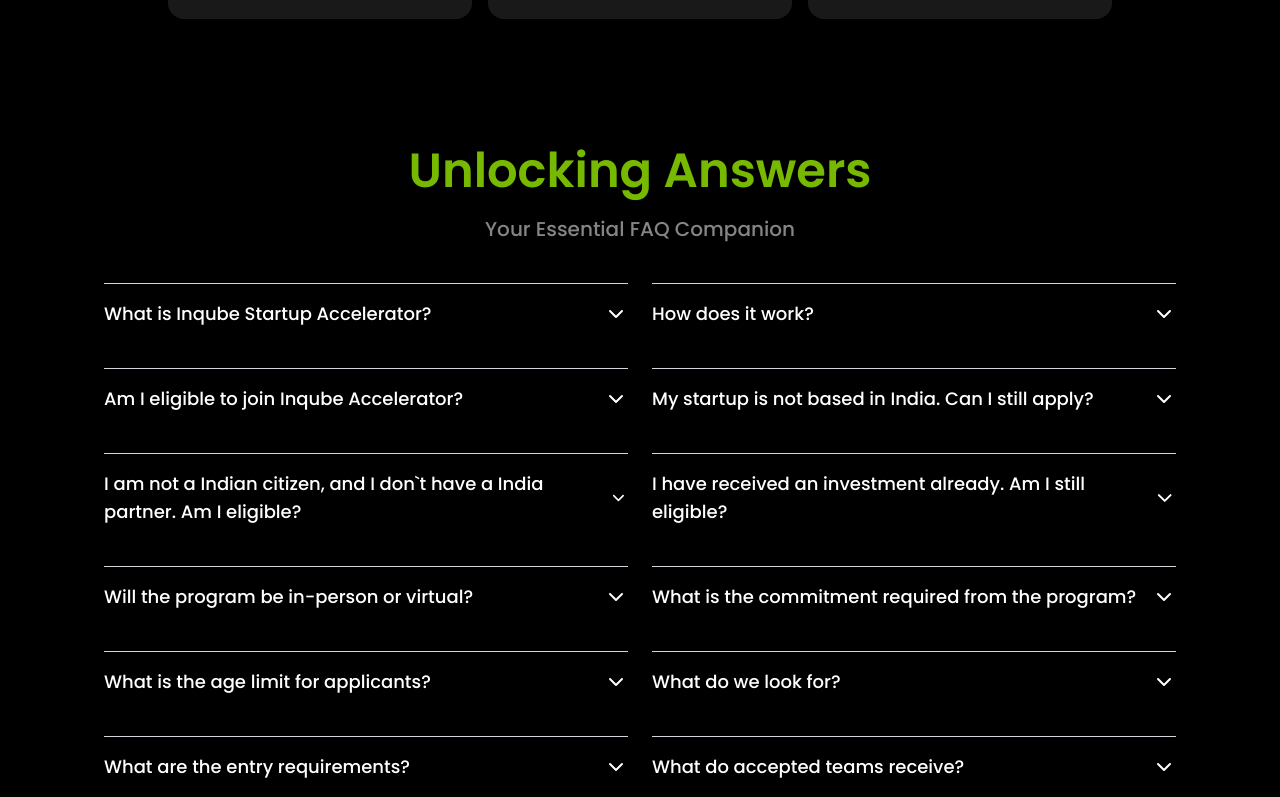
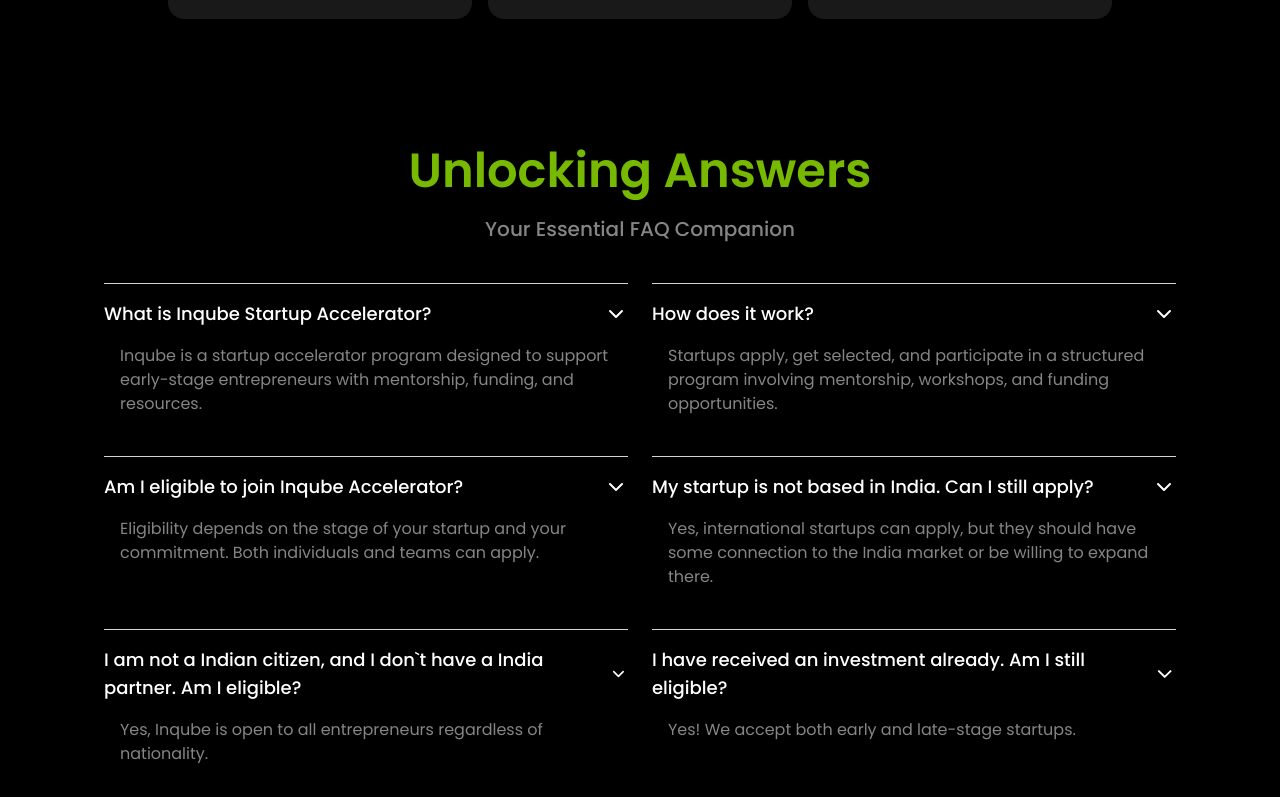
Before and after one commit to Adnan-The-Coder/Inqube-hack-rev, a Next.js app: page / in a window 1280 px wide. Shown: the part 4719-5516 px from the top of the page. Built offline with nearby package versions, Linux system fonts and the light colour scheme; no server answers.

Commit message:
general page and loading bar

```diff
--- a/components/General.tsx
+++ b/components/General.tsx
@@ -78,8 +78,6 @@
               {faq.question}
               {openIndex === index ? <ChevronUp /> : <ChevronDown />}
             </button>
-
-            {openIndex === index && (
               <motion.div
                 className="text-[#858585] px-4 pb-4"
                 initial={{ opacity: 0, height: 0 }}
@@ -88,7 +86,6 @@
               >
                 {faq.answer}
               </motion.div>
-            )}
           </div>
         ))}
       </div>
```
